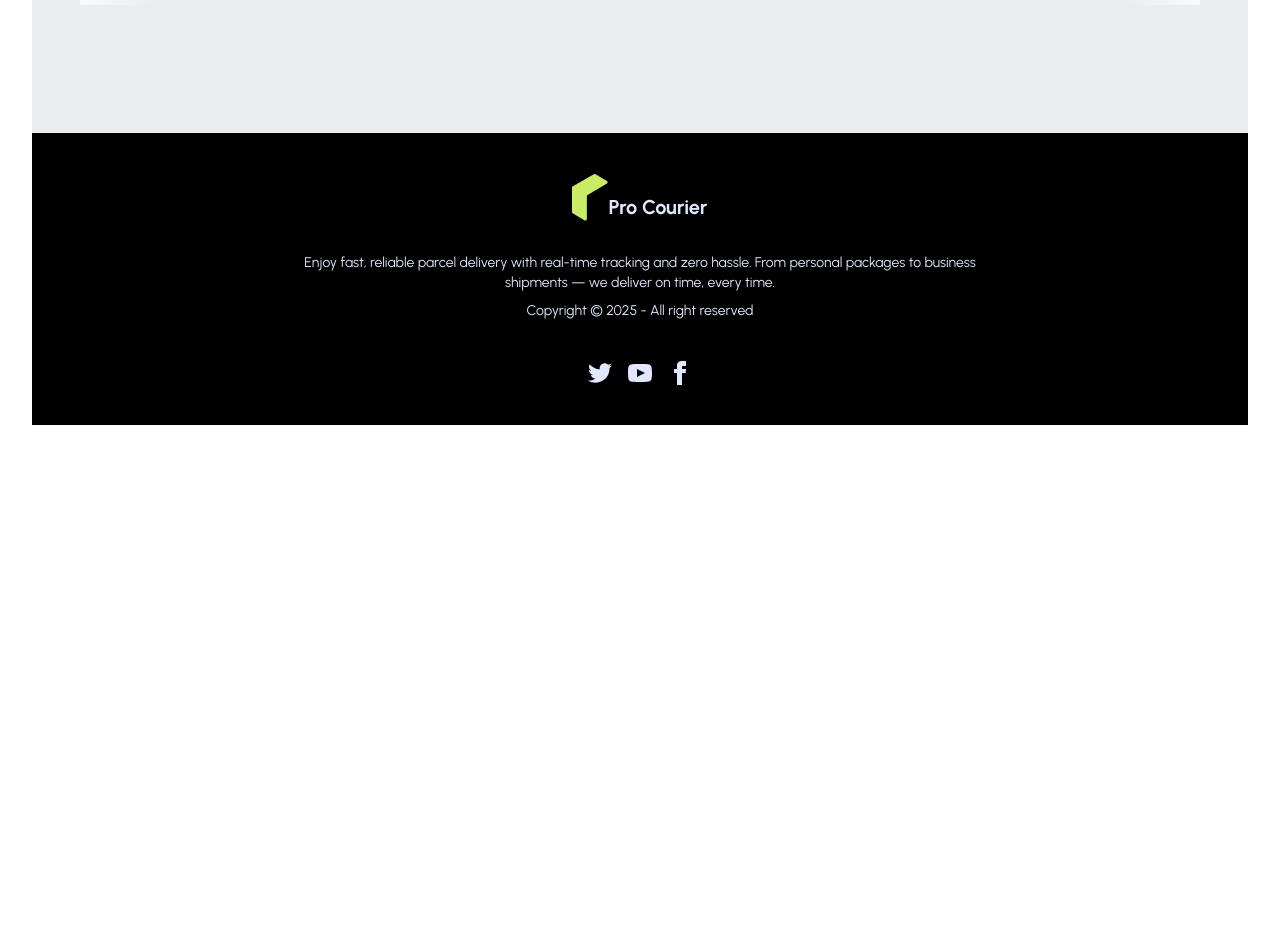
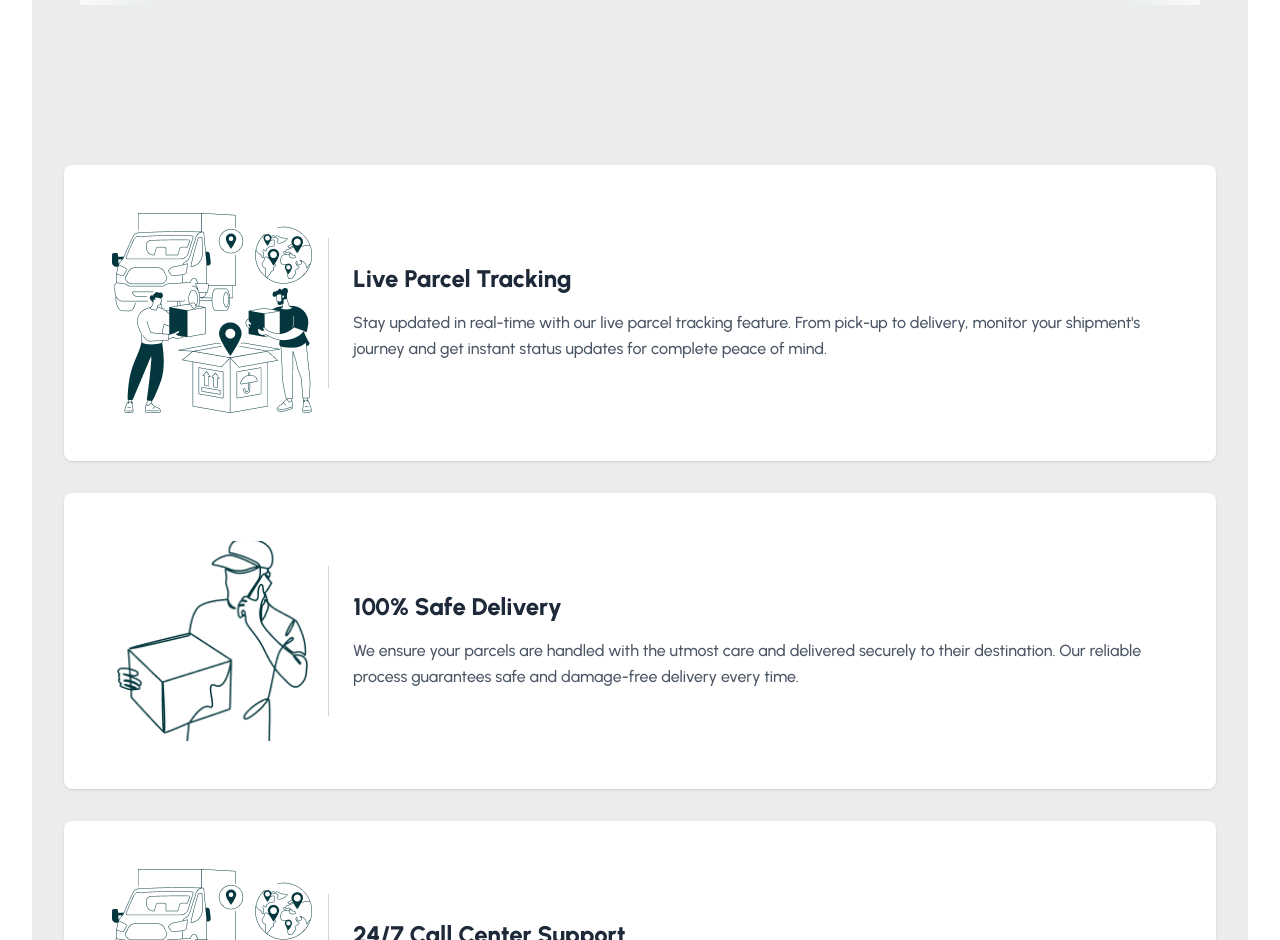
Before and after one commit to smbmunna/pro-courier, a React (Vite) app: page / in a window 1280 px wide. Shown: the part 1860-2800 px from the top of the page. Before the commit the page ends 2317 px from the top, so only its background shows below. Built offline with nearby package versions, Linux system fonts and the light colour scheme.

Commit message:
Our speciality section added

```diff
--- /dev/null
+++ b/public/our_speciality_data.json
@@ -0,0 +1,20 @@
+[
+  {
+    "id": 1,
+    "image": "live-parcel-tracking.png",
+    "title": "Live Parcel Tracking",
+    "description": "Stay updated in real-time with our live parcel tracking feature. From pick-up to delivery, monitor your shipment's journey and get instant status updates for complete peace of mind."
+  },
+  {
+    "id": 2,
+    "image": "safe-delivery.png",
+    "title": "100% Safe Delivery",
+    "description": "We ensure your parcels are handled with the utmost care and delivered securely to their destination. Our reliable process guarantees safe and damage-free delivery every time."
+  },
+  {
+    "id": 3,
+    "image": "call-center-support.png",
+    "title": "24/7 Call Center Support",
+    "description": "Our dedicated support team is available around the clock to assist you with any questions, updates, or delivery concerns—anytime you need us."
+  }
+]
--- a/src/pages/Home/Home/Home.jsx
+++ b/src/pages/Home/Home/Home.jsx
@@ -1,4 +1,5 @@
 import Banner from "../../../components/Banner/Banner";
+import OurSpeciality from "../OurSpeciality/OurSpeciality";
 import Partners from "../Partners/Partners";
 import Services from "../Services/Services";
 
@@ -8,6 +9,7 @@ const Home= ()=>{
             <Banner/>
             <Services/>
             <Partners/>
+            <OurSpeciality/>
         </div>
     )
 }
--- /dev/null
+++ b/src/pages/Home/OurSpeciality/OurSpeciality.jsx
@@ -0,0 +1,64 @@
+import img1 from '../../../assets/live-tracking.png'
+import img2 from '../../../assets/safe-delivery.png'
+import img3 from '../../../assets/live-tracking.png'
+import React from 'react';
+
+const OurSpeciality = () => {
+  const specialities = [
+    {
+      "id": 1,
+      "image": img1,
+      "title": "Live Parcel Tracking",
+      "description": "Stay updated in real-time with our live parcel tracking feature. From pick-up to delivery, monitor your shipment's journey and get instant status updates for complete peace of mind."
+    },
+    {
+      "id": 2,
+      "image": img2,
+      "title": "100% Safe Delivery",
+      "description": "We ensure your parcels are handled with the utmost care and delivered securely to their destination. Our reliable process guarantees safe and damage-free delivery every time."
+    },
+    {
+      "id": 3,
+      "image": img3,
+      "title": "24/7 Call Center Support",
+      "description": "Our dedicated support team is available around the clock to assist you with any questions, updates, or delivery concerns—anytime you need us."
+    }
+  ];
+
+
+  return (
+    <div className="w-full p-8">
+      <div className="max-w-7xl mx-auto">
+        <div className="grid grid-cols-1 gap-8">
+          {specialities.map((item) => (
+            <div key={item.id} className="p-8 flex bg-white rounded-lg shadow-sm hover:shadow-md transition-shadow duration-300">
+              {/* Left side - Image */}
+              <div className="flex-shrink-0 p-4">
+                <img
+                  src={item.image}
+                  alt={item.title}
+                  className="w-[200px] h-[200px] object-cover rounded-l-lg"
+                />
+              </div>
+
+              {/* Vertical border separator */}
+              <div className="w-px h-[150px] bg-gray-300 self-center mx-0"></div>
+
+              {/* Right side - Content */}
+              <div className="flex-1 p-6 flex flex-col justify-center align-right">
+                <h3 className="font-extrabold text-2xl text-gray-800 mb-4 leading-tight text-left">
+                  {item.title}
+                </h3>
+                <p className="font-medium text-base text-gray-600 leading-relaxed text-left">
+                  {item.description}
+                </p>
+              </div>
+            </div>
+          ))}
+        </div>
+      </div>
+    </div>
+  );
+};
+
+export default OurSpeciality;
```
